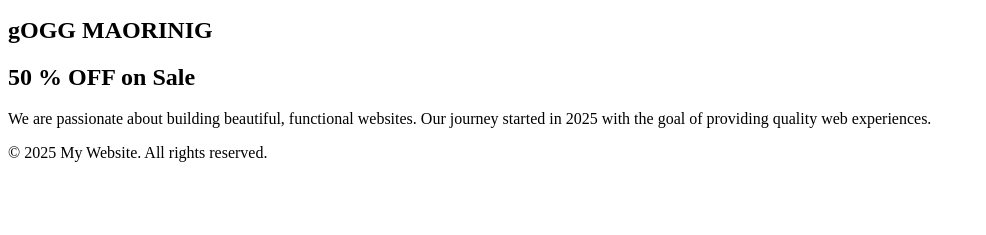
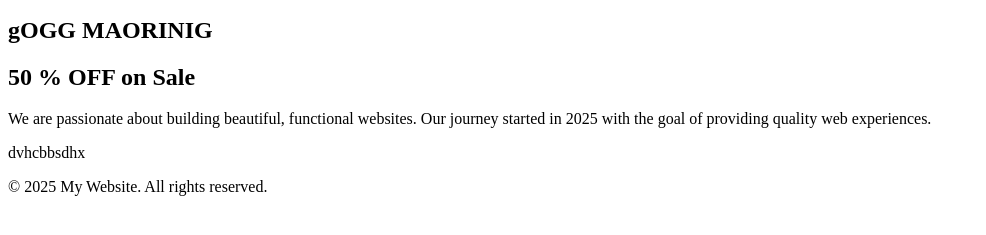
Before and after one commit to Nithinraj15/food-mate, a plain HTML site: page product.html in a window 1280 px wide. Shown: the part 195-430 px from the top of the page, without its empty margins (0-986 px from the left). Drawn offline with Linux system fonts and the light colour scheme.

Commit message:
upaged git for main

```diff
--- a/product.html
+++ b/product.html
@@ -24,7 +24,7 @@
             <p>We are passionate about building beautiful, functional websites. Our journey started in 2025 with the goal of providing quality web experiences.</p>
         </section>
     </main>
-
+<header>dvhcbbsdhx</header>
     <footer>
         <p>&copy; 2025 My Website. All rights reserved.</p>
     </footer>
```
